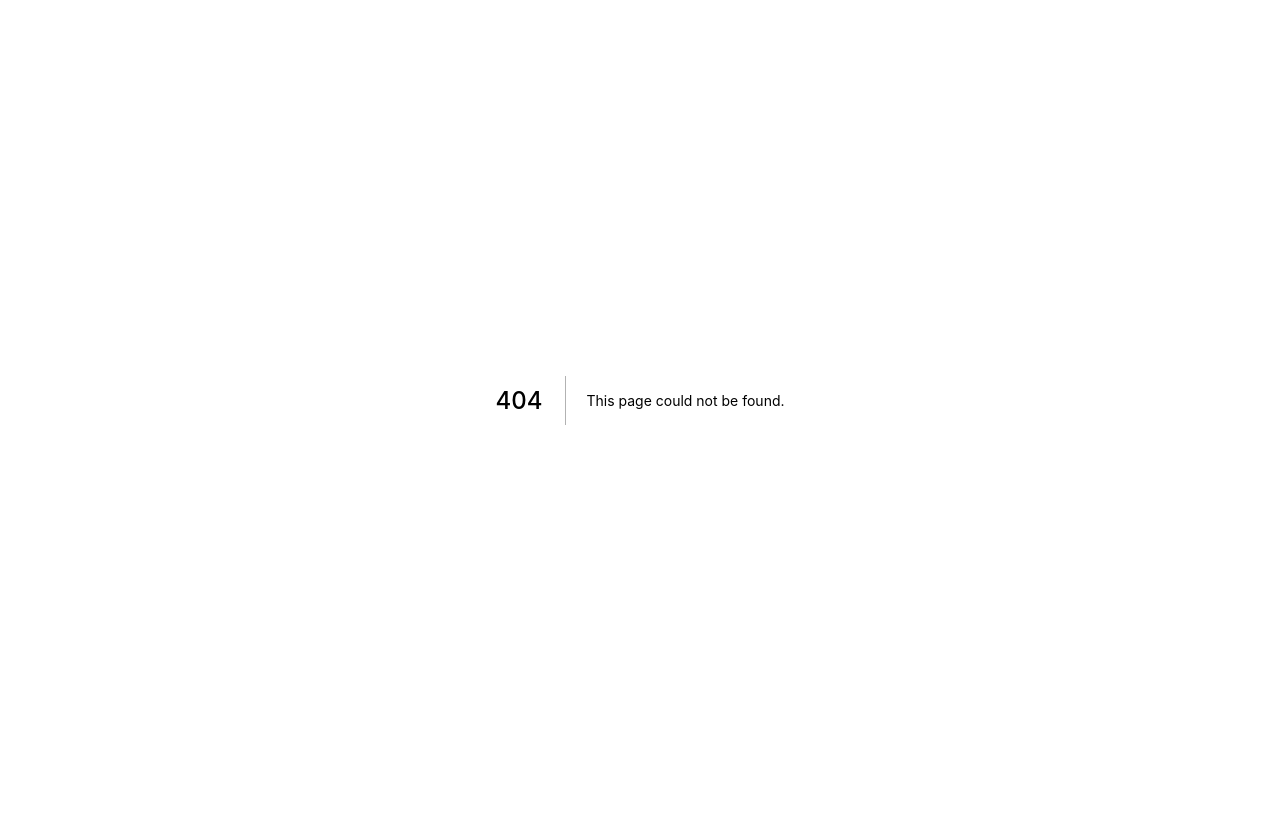
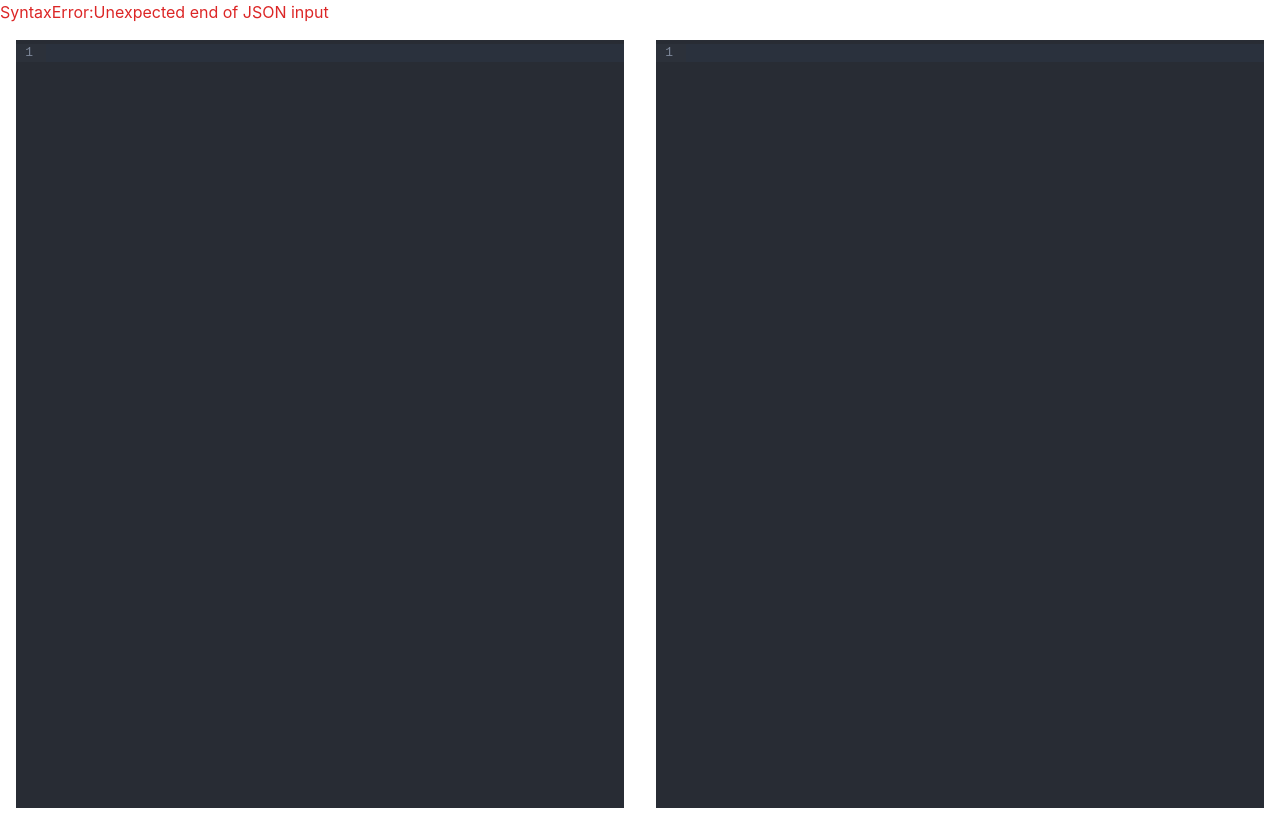
Before and after one commit to b1018043/dev-toys-cln, a Next.js app: page /jsonformatter in a window 1280 px wide. Before the commit this address had no page. Before the commit the page ends 800 px from the top, so only its background shows below. Built offline with nearby package versions, Linux system fonts and the light colour scheme.

Commit message:
feat:add json formatter

```diff
--- a/pages/index.tsx
+++ b/pages/index.tsx
@@ -15,6 +15,9 @@ const Home: NextPage = () => {
 			<Link href='/yamljson'>
 				<a>JSON yaml</a>
 			</Link>
+      <Link href='/jsonformatter'>
+				<a>JSON formatter</a>
+			</Link>
 		</div>
 	);
 };
--- /dev/null
+++ b/pages/jsonformatter.tsx
@@ -0,0 +1,31 @@
+import type { NextPage } from 'next';
+import * as React from 'react';
+import {useState,useEffect} from "react";
+import TextConvertor from '../components/textconvertor';
+
+const JSONFormatterEditor: NextPage = () => {
+	const [inputText,setInputText] = useState<string>("");
+    const [outputText,setOutputText] = useState<string>("");
+    const [errorMessage,setErrorMessage] = useState<string>("");
+    useEffect(()=>{
+        try{
+            const parsedText = JSON.parse(inputText);
+            setOutputText(JSON.stringify(parsedText,null,4));
+            setErrorMessage("");
+        }catch(e:any){
+            setErrorMessage(`${e.name}:${e.message}`);
+            setOutputText("");
+        }
+    },[inputText]);
+
+	return (
+		<TextConvertor
+			errorMessage={errorMessage}
+			inputText={inputText}
+			outputText={outputText}
+			setInputText={setInputText}
+		/>
+	);
+};
+
+export default JSONFormatterEditor;
```
